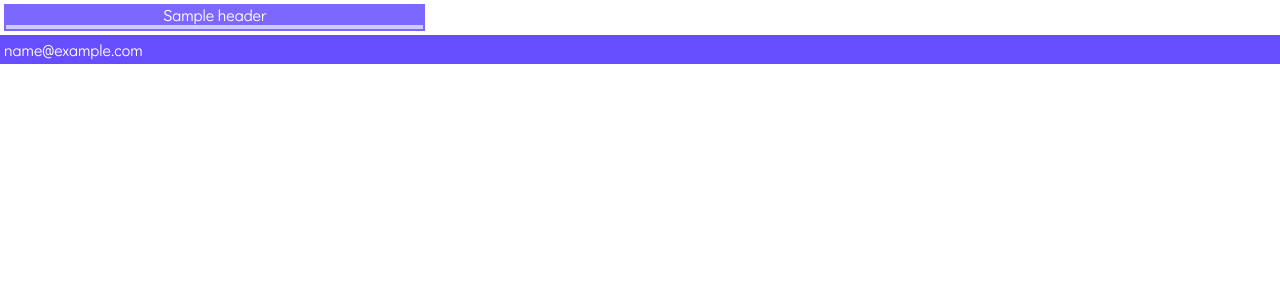
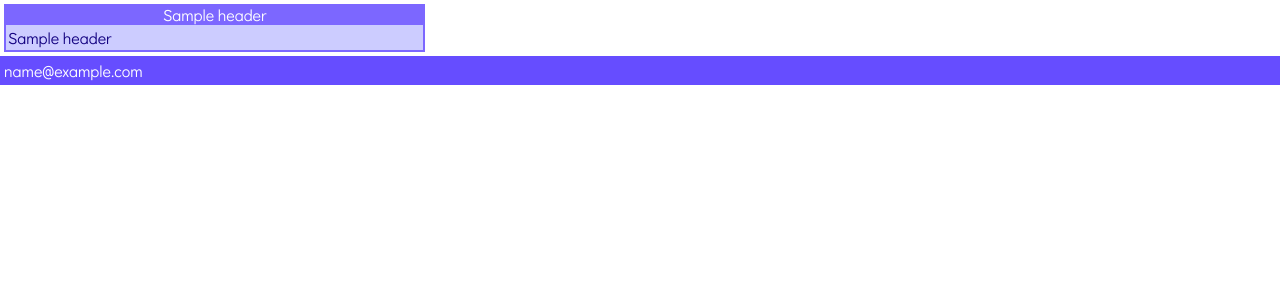
Before and after one commit to rasmadeus/rfix, a Django app: template rfix/templates/rfixuser/rfixuser_detail.html in a window 1280 px wide. Shown: the part 29-329 px from the top of the page. Run offline with Django 3.2, Linux system fonts and the light colour scheme; the template is opened without the code that fills it: most values are stand-ins (such as "Sample title", 1, 10 or a date in 2020); style sheets or scripts are compiled from the project's sources; some libraries are stand-ins or nearby versions.

Commit message:
- Replace tags by streight invoking method of model; - restyling anchors for rfixuser.

```diff
--- a/rfix/static/scss/colors.scss
+++ b/rfix/static/scss/colors.scss
@@ -4,4 +4,7 @@ $text_background: rgb(80%, 80%, 100%);
 $text_background_second: lighten($text_background, 5%);
 $theme_text_color: rgb(100%, 100%, 100%);
 
+$text_dark_color: darken($theme_background, 40%);
+$mark_text_dark_color: lighten($text_dark_color, 30%);
+
 $theme_font: 'Didact Gothic', sans-serif;
--- a/rfix/static/scss/rfixuser.scss
+++ b/rfix/static/scss/rfixuser.scss
@@ -56,6 +56,15 @@
                     margin: 0;
                     padding: $offset_small;
                     font-family: $theme_font;
+
+                    a {
+                        text-decoration: none;
+                        color: $text_dark_color;
+                    }
+
+                    a:hover {
+                        color: $mark_text_dark_color;
+                    }
                 }
 
                 p:nth-child(2n) {
--- a/rfix/task/templatetags/captions.py
+++ /dev/null
@@ -1,7 +0,0 @@
-from django import template
-register = template.Library()
-
-
-@register.simple_tag
-def header(task):
-    return task.header()
--- a/rfix/templates/rfixuser/rfixuser_detail.html
+++ b/rfix/templates/rfixuser/rfixuser_detail.html
@@ -2,7 +2,7 @@
 
 
 {% load sass_tags %}
-{% load captions %}
+
 
 {% block head %}
     <link rel="stylesheet" href="{% sass_src 'scss/rfixuser.scss' %}">
@@ -19,7 +19,7 @@
                 <div>
                     {% for task in group.tasks %}
                         <p>
-                            {% header task %}
+                            <a href="{{ task.get_absolute_url }}">{{ task.header }}</a>
                         </p>
                     {% endfor %}
                 </div>
```
Also changed, not shown: rfix/task/templatetags/__init__.py (deleted).
